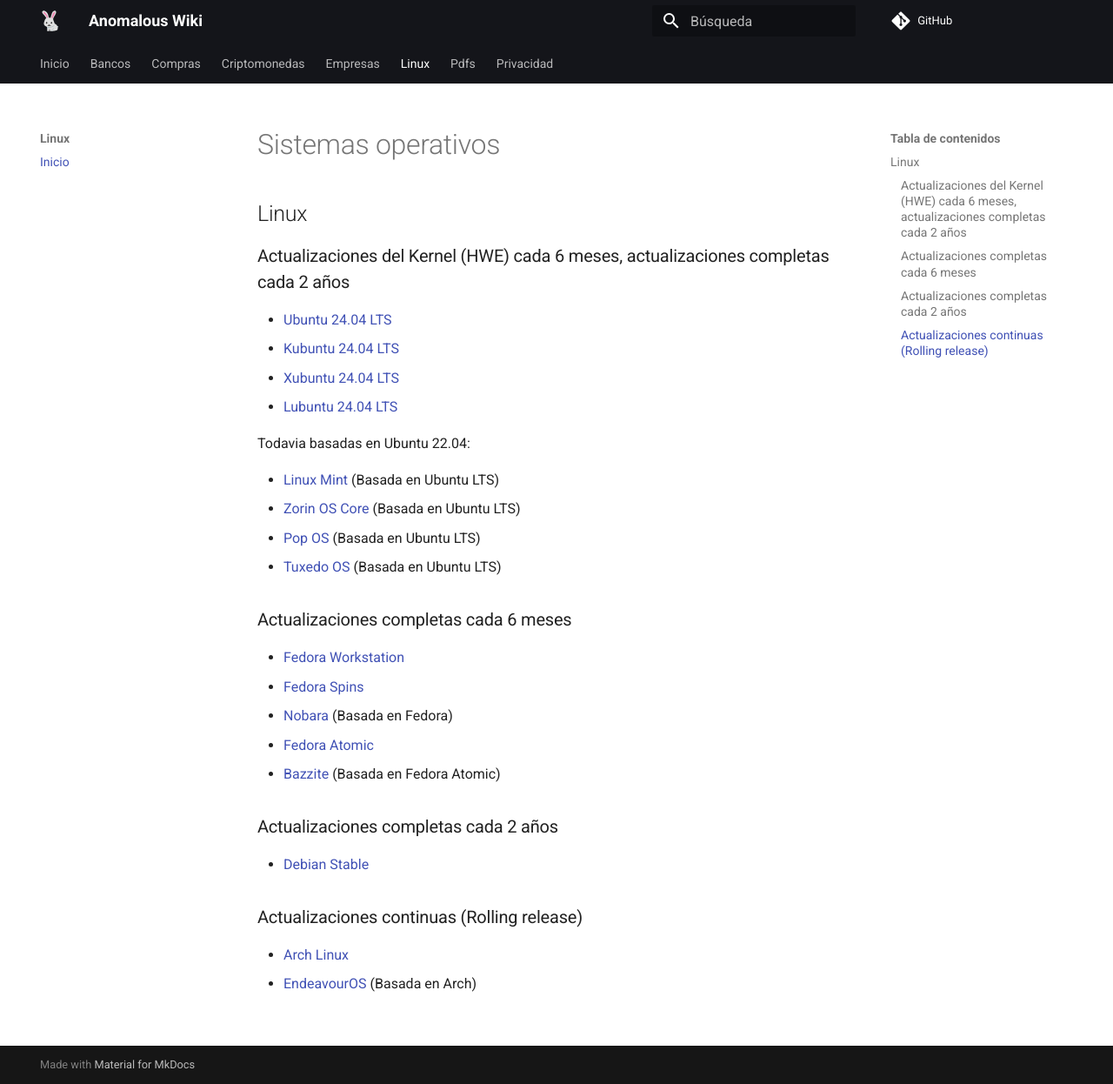
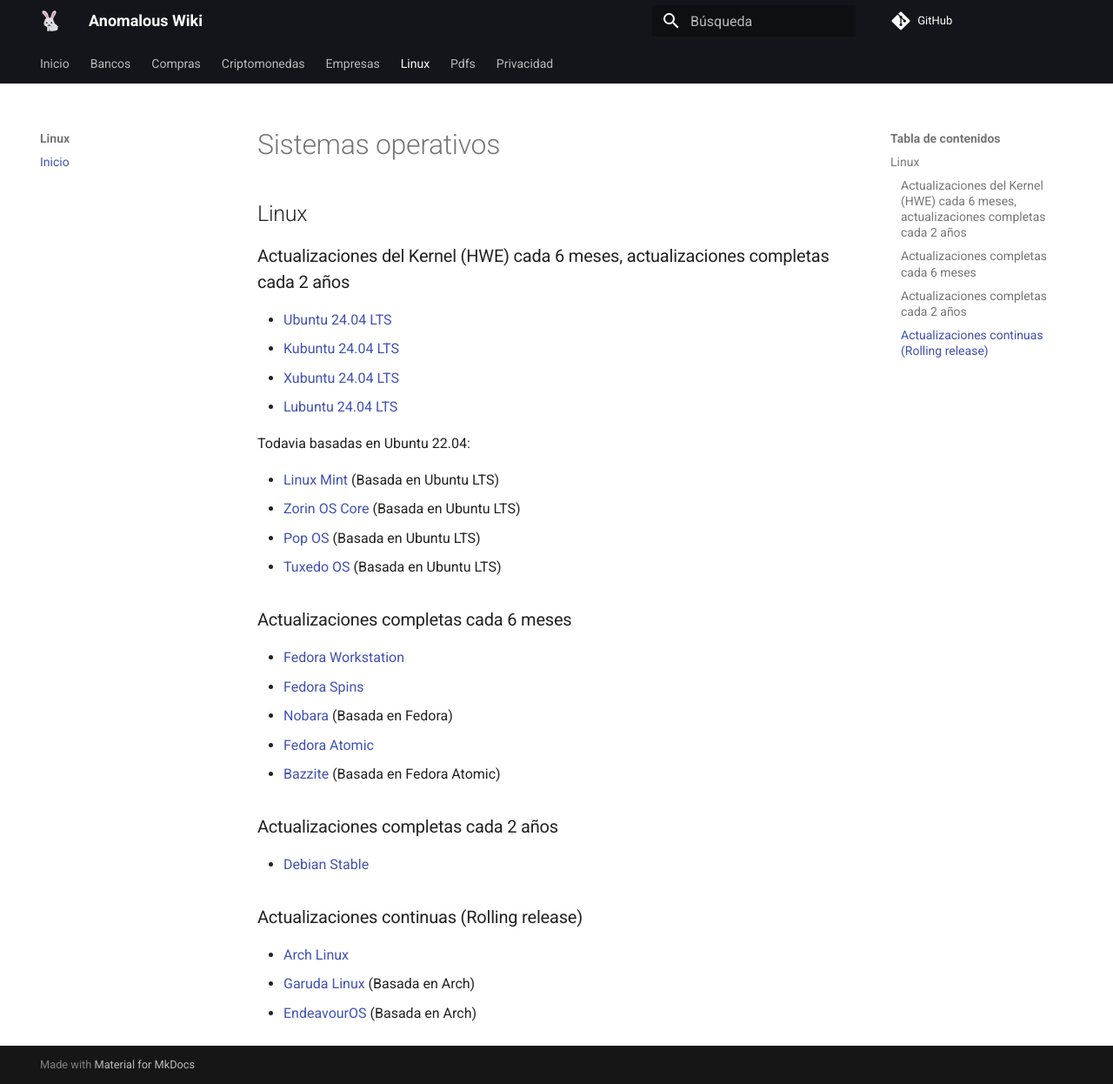
Before and after one commit to anomalouscode/wiki, an MkDocs documentation site: the page built from docs/linux/index.md, in a window 1280 px wide and 1246 px high. Shown: the whole window at 87% size. Built offline with MkDocs 1.6.1 and Material for MkDocs 9.7.7, drawn with Linux system fonts in a browser that asks for light colours; comment, search, counter and statistics services are not loaded.

Commit message:
Update index.md

```diff
--- a/docs/linux/index.md
+++ b/docs/linux/index.md
@@ -35,4 +35,5 @@
 ### Actualizaciones continuas (Rolling release)
 
 - [Arch Linux](https://archlinux.org/)
+- [Garuda Linux](https://garudalinux.org/) (Basada en Arch)
 - [EndeavourOS](https://endeavouros.com/) (Basada en Arch)
```
